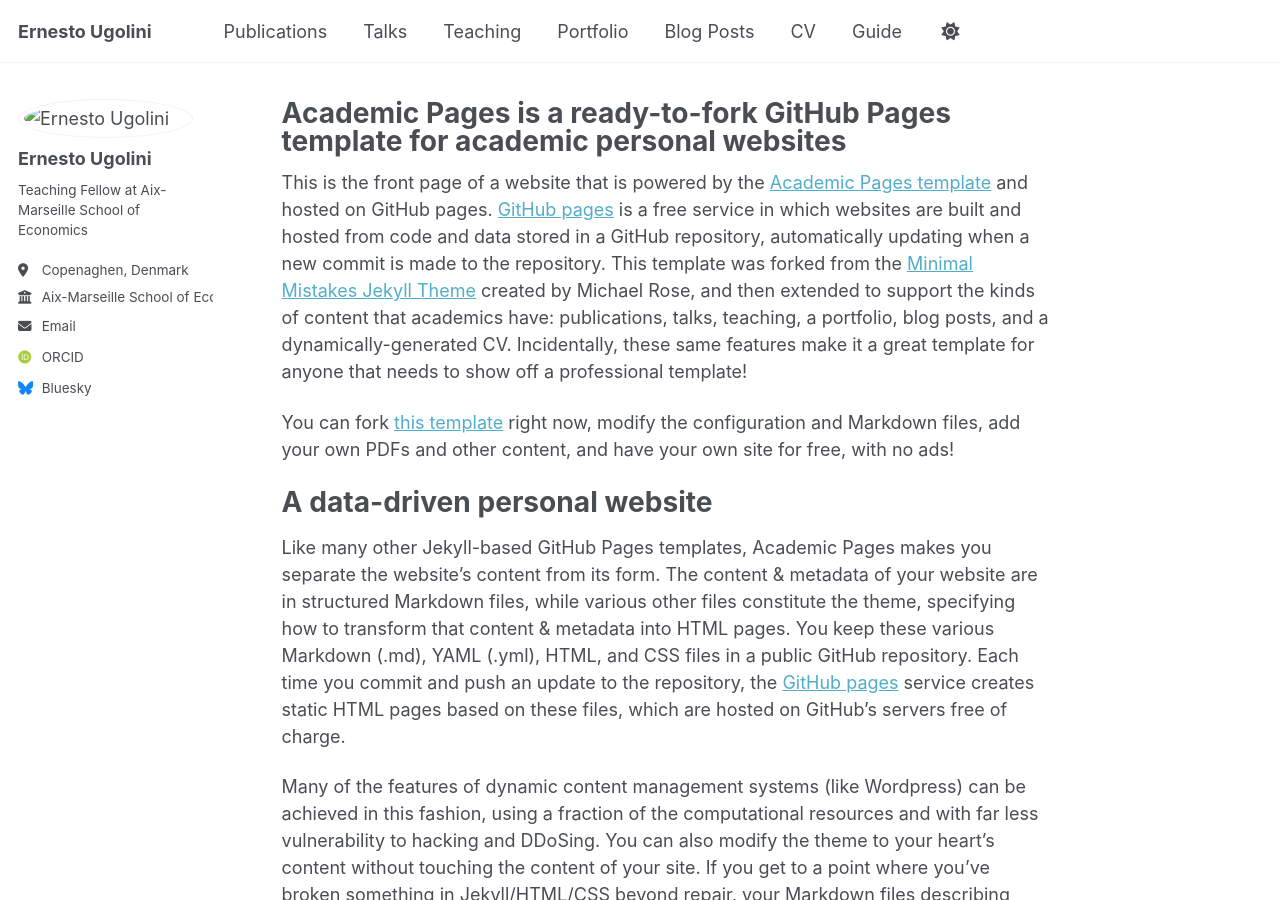
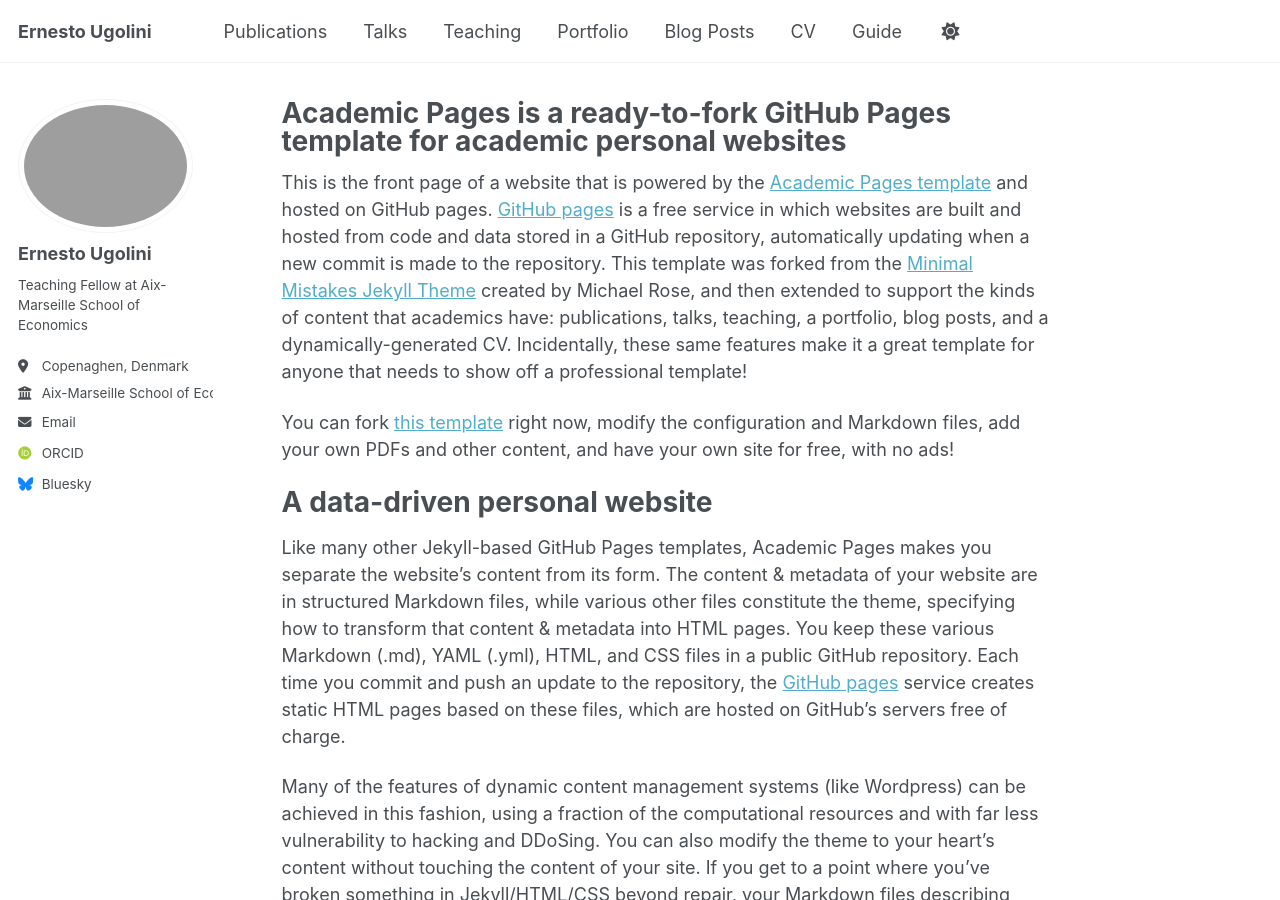
Before and after one commit to Ernieogu/ernestougolini.github.io, a Jekyll site: the page built from _pages/about.md, in a window 1280 px wide and 900 px high. Built offline with Jekyll 4.4.1, drawn with Linux system fonts in a browser that asks for light colours; some web fonts are replaced; a script that is not in the unit is left out.

Commit message:
Update _config.yml
try with new src to upload pic

```diff
--- a/_config.yml
+++ b/_config.yml
@@ -22,7 +22,7 @@ repository               : "academicpages/academicpages.github.io"
 #               Additional customization can be done by editing /_includes/author-profile.html
 author:
   # Biographic information
-  avatar           : "/images/P1199742.jpg"
+  avatar           : "<br/><img src='/images/P1199742.jpg'>"
   name             : "Ernesto Ugolini"
   pronouns         : # example: "she/her"
   bio              : "Teaching Fellow at Aix-Marseille School of Economics"
```
